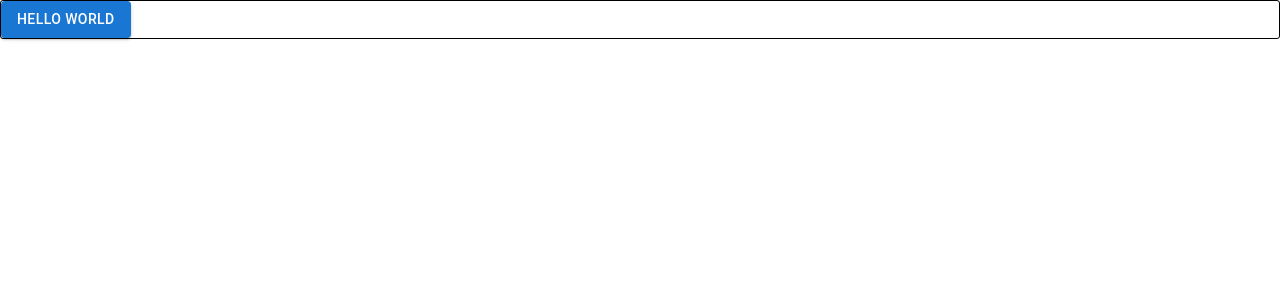
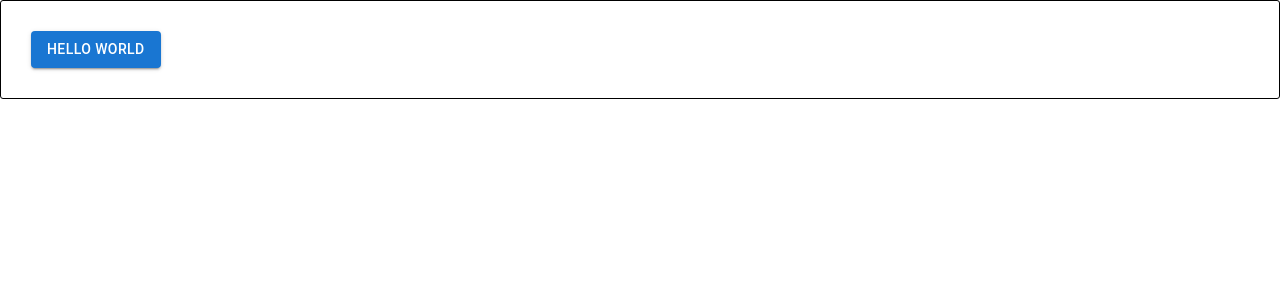
Before and after one commit to ErhartFabian/Batman, a React (Create React App) app: page / in a window 1280 px wide. Shown: the top 300 px of the page. Built offline with nearby package versions, Linux system fonts and the light colour scheme.

Commit message:
css changes

```diff
--- a/src/index.css
+++ b/src/index.css
@@ -14,6 +14,7 @@ code {
 
 #root{
   border: 1px solid;
-  border-radius: 3px
+  border-radius: 3px;
+  padding: 30px;
 
 }
```
